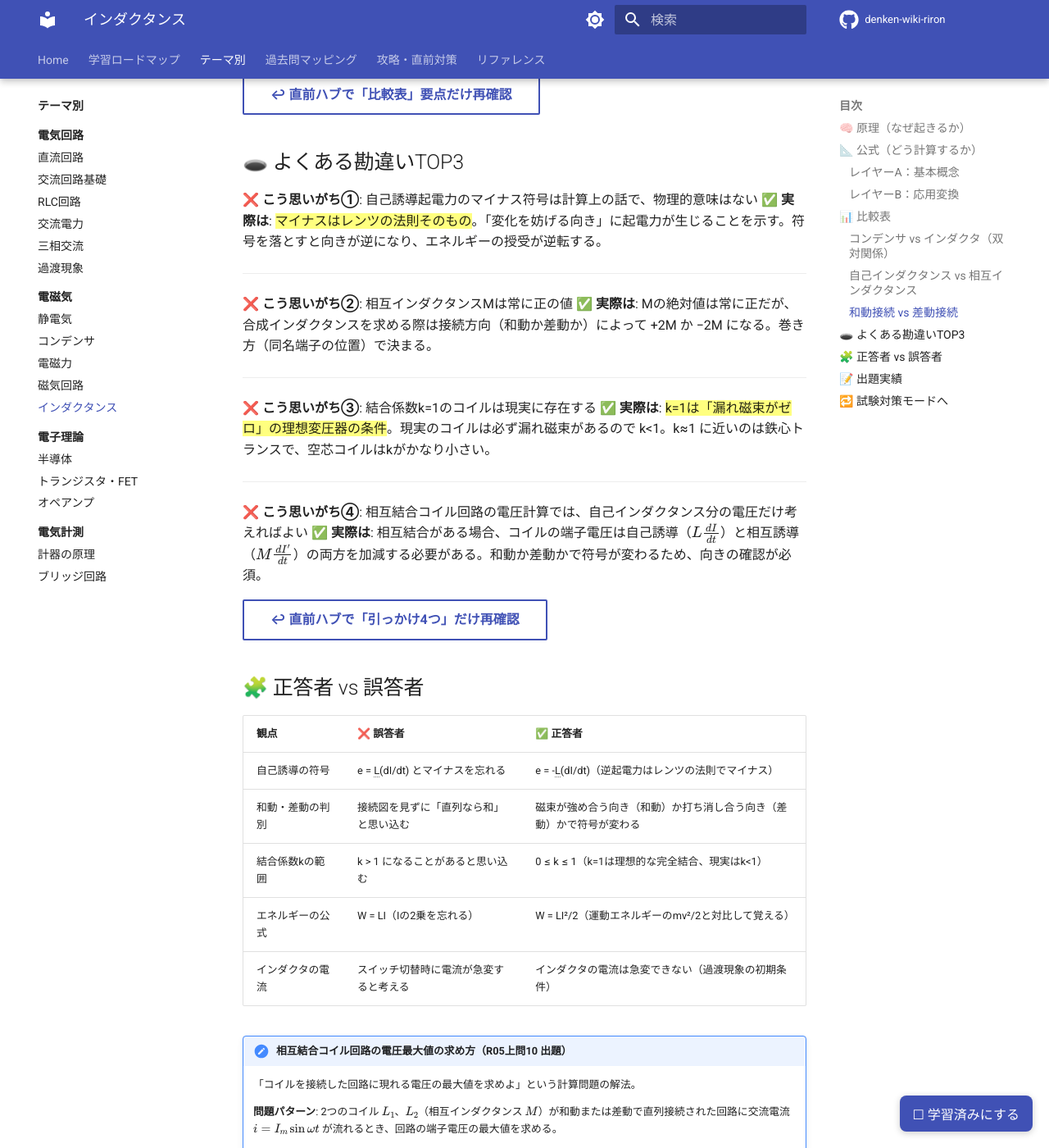
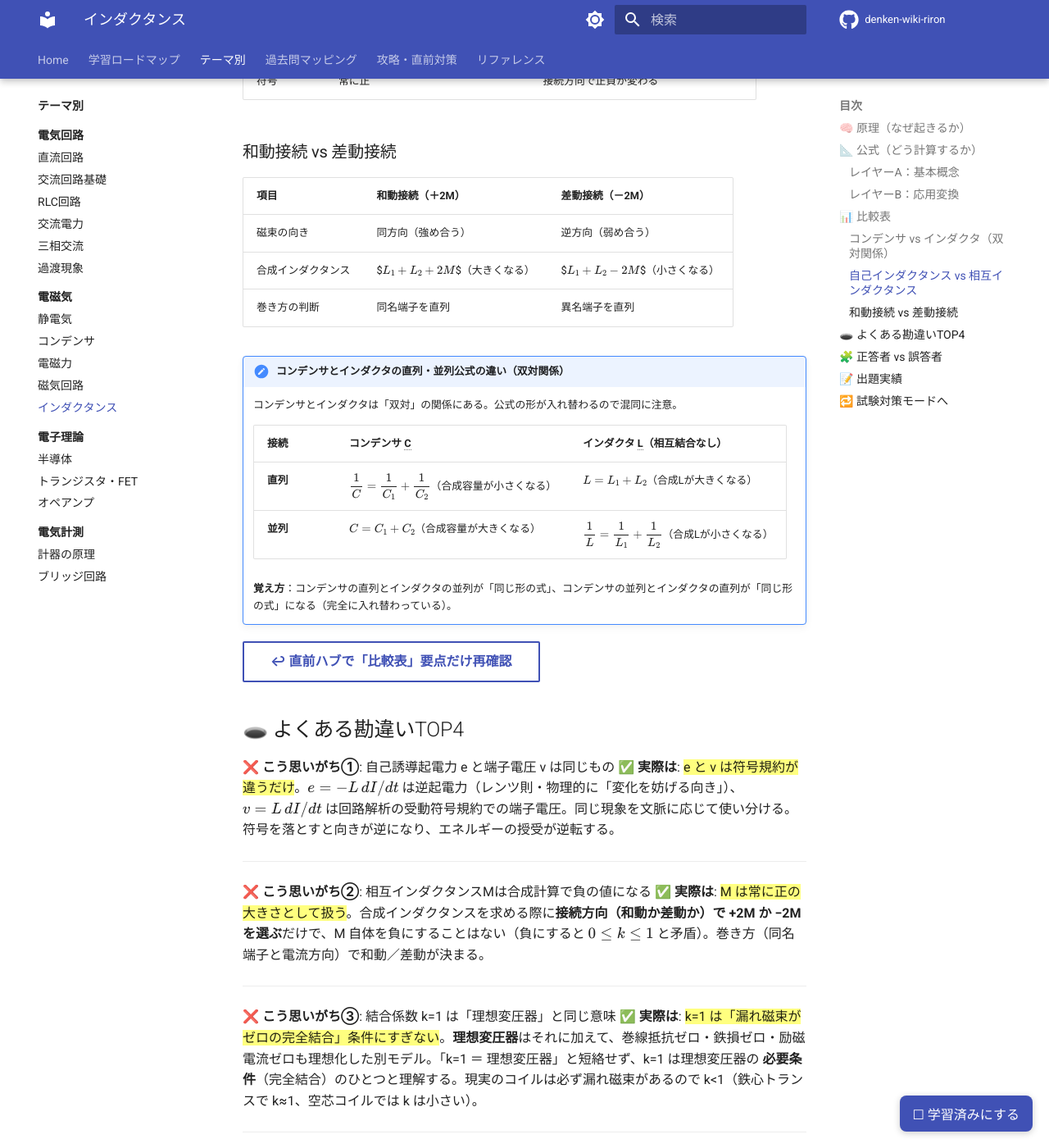
Before and after one commit to kfurufuru/denken-wiki-riron, an MkDocs documentation site: the page built from docs/themes/inductance.md, in a window 1280 px wide and 1400 px high, scrolled down 4795 px. Shown: the whole window at 82% size. Built offline with MkDocs 1.6.1 and Material for MkDocs 9.7.7, drawn with Linux system fonts in a browser that asks for light colours; comment, search, counter and statistics services are not loaded; some of the changed text lies outside the part shown.

Commit message:
feat(inductance): v0.7→v0.8 致命数式厳密化反映（ChatGPT指摘+secretary側同期）
ChatGPTレビュー指摘の致命数式修正を反映。secretary側 PR #60 と並走で
深掘り正典の内容も同期する（旧wiki は #58 後続 admonition で「深掘り正典」役割維持）。

レイヤーA：
- e = -L dI/dt（逆起電力・レンツ則）の意味を明確化
- 新規 row 追加: v = L dI/dt（端子電圧・受動符号規約）
- L = NΦ/I を λ=NΦ で1段ladder整理（L=λ/I=NΦ/I=μN²A/l）
- W = (1/2)LI² 適用条件「電流が定常状態」→「線形 L 一定なら過渡中でも瞬時値可」「磁気飽和で L 一定でない場合は単純適用不可」
- 「e と v はどちらが正しいか？」warning admonition 追加

レイヤーB：
- k=1 説明「理想変圧器の条件」→「完全結合条件（理想変圧器は別概念）」
- L和動・L差動 row に「M は正の大きさのまま ±2M」明示
- 「k=1 と理想変圧器は別概念」warning admonition 追加
- 「M の符号ルール」tip admonition 追加

よくある勘違いセクション：
- 見出し TOP3 → TOP4（既に4項目あり整合）
- ①: 自己誘導符号 → e vs v 使い分けに更新（より核心）
- ②: M正負 → 「M は常に正・接続方向で±2M選択」に再フレーム
- ③: k=1 現実存在性 → k=1 と理想変圧器の混同に再フレーム
- ④: 端子電圧計算 → そのまま

Level 2 等価回路：
- 「理想変圧器の条件：k=1」→「結合に関する条件は k=1、他に巻線抵抗ゼロ等」

frontmatter: version v0.7→v0.8 / exam_frequency「中」→「中〜高」
末尾日付: 2026-04-01 → 2026-05-27 + v0.8 変更点列挙

対応マッピング:
- ChatGPT #1 e vs v: ✅ レイヤーA 2 row + warning
- ChatGPT #2 W条件: ✅ レイヤーA row
- ChatGPT #3 λ整理: ✅ レイヤーA row 統合
- ChatGPT #7 k=1: ✅ レイヤーB row + warning + 勘違い③ + Level 2
- ChatGPT #8 M符号: ✅ レイヤーB row + tip + 勘違い②
- ChatGPT TOP3→TOP4: ✅ 見出し変更

AI諮問: secretary側 PR #60 と同pool（落合・ひろゆき・早川）の判断を本ブランチにも適用

Co-Authored-By: Claude Opus 4.7 <noreply@anthropic.com>

```diff
--- a/docs/themes/inductance.md
+++ b/docs/themes/inductance.md
@@ -38,9 +38,13 @@ exam_importance_rank: A
 
 | 公式 | 意味（日本語） | 使える条件 | 使えない条件 |
 |------|--------------|-----------|-------------|
-| $$e = -L\dfrac{dI}{dt}$$ | 電流が変化するとコイルは逆起電力を生じる | 線形コイル、均一磁界 | 鉄心が磁気飽和している場合 |
-| $$L = \dfrac{N\phi}{I} = \dfrac{\mu N^2 A}{l} \text{ [H]}$$ | コイルの構造（巻数・断面積・長さ・透磁率）でLが決まる | 均一磁界の場合 | 漏れ磁束が大きい場合は近似 |
-| $$W = \dfrac{1}{2}LI^2 \text{ [J]}$$ | コイルに蓄えられるエネルギーは電流の2乗に比例 | 電流が定常状態 | 過渡状態では瞬時値が変化 |
+| $$e = -L\dfrac{dI}{dt}$$ | **逆起電力 e**（レンツの法則）：電流変化に逆らう向きに発生。マイナスは物理的意味あり | 誘導現象の物理を語るとき・エネルギー授受の向きを問うとき | 回路解析で端子電圧として扱う場面（下式 v を使う） |
+| $$v = L\dfrac{dI}{dt}$$ | **端子電圧 v**（受動符号規約）：電流増加方向に電圧降下を取る。e と v は符号規約が違うだけで同一現象 | 回路解析（KVL）でコイル端子電圧として使うとき | 起電力の向きを論じるとき（上式 e を使う） |
+| $$L = \dfrac{\lambda}{I} = \dfrac{N\phi}{I} = \dfrac{\mu N^2 A}{l} \text{ [H]}$$ | コイル構造でLが決まる。**磁束鎖交数 λ = NΦ** を使えば L = λ/I と1段ladderで書ける（Φは1巻あたりの鎖交磁束） | 均一磁界の場合 | 漏れ磁束が大きい場合は近似 |
+| $$W = \dfrac{1}{2}LI^2 \text{ [J]}$$ | コイルに蓄えられるエネルギーは電流の2乗に比例 | **線形コイル（L 一定）。過渡中でも瞬時値として使える** | 鉄心が磁気飽和して L が一定でない場合は単純適用不可 |
+
+!!! warning "e と v はどちらが正しいか？"
+    両方正しい。<strong>物理現象を語るとき</strong>は $e = -L\,dI/dt$（レンツ則・逆起電力）。<strong>回路解析（KVL）でコイル端子電圧を求めるとき</strong>は $v = L\,dI/dt$（受動符号規約）。符号規約の違いだけで同一現象を表しており矛盾ではない。電験問題では文脈に応じて使い分ける。
 
 !!! note "環状鉄心コイルのL計算手順（R07上問3・H20問4・H18問4 出題）"
     環状鉄心コイルの自己インダクタンス計算は出題頻度が高い。公式の各記号の意味を理解して代入できるようにしておく。
@@ -68,9 +72,15 @@ exam_importance_rank: A
 | 公式/手法 | 意味 | 使える条件 | 使えない条件 |
 |----------|------|-----------|-------------|
 | $$e_2 = -M\dfrac{dI_1}{dt}$$ | コイル1の電流変化がコイル2に起電力を誘導（相互誘導） | 2コイルが磁気的に結合している場合 | 磁気遮蔽されている場合 |
-| $$k = \dfrac{M}{\sqrt{L_1 L_2}} \quad (0 \leq k \leq 1)$$ | 結合係数：どれだけ磁束が共有されているか | 常に定義可能 | k=1は理想変圧器（漏れ磁束ゼロ）の理想値 |
-| $$L = L_1 + L_2 + 2M \quad \text{（和動）}$$ | 磁束が同方向に強め合う直列接続 | 直列かつ磁束が同方向 | 磁束が逆方向（差動）では符号反転 |
-| $$L = L_1 + L_2 - 2M \quad \text{（差動）}$$ | 磁束が逆方向に弱め合う直列接続 | 直列かつ磁束が逆方向 | 和動接続では符号反転 |
+| $$k = \dfrac{M}{\sqrt{L_1 L_2}} \quad (0 \leq k \leq 1)$$ | 結合係数：磁束がどれだけ共有されているか。**k=1 は「漏れ磁束ゼロの完全結合」条件**（理想変圧器は別概念・後述） | 常に定義可能 | 完全結合は理想値（現実は k<1） |
+| $$L_{\text{和動}} = L_1 + L_2 + 2M$$ | 和動直列接続の合成 L。**M は正の大きさのまま +2M を加える**（M 自体は負にしない） | 直列かつ磁束が同方向（和動） | 差動接続では符号反転（下式） |
+| $$L_{\text{差動}} = L_1 + L_2 - 2M$$ | 差動直列接続の合成 L。**M は正の大きさのまま -2M を引く**（M 自体は負にしない） | 直列かつ磁束が逆方向（差動） | 和動接続では符号反転（上式） |
+
+!!! warning "k=1 と「理想変圧器」は別概念"
+    **k=1** は結合係数の理想値であり、「**漏れ磁束ゼロの完全結合**」を意味する。一方<strong>理想変圧器</strong>はそれに加えて、巻線抵抗ゼロ・鉄損ゼロ・励磁電流ゼロも理想化したモデル。よって「k=1 ＝ 理想変圧器」と短絡せず、「k=1 は理想変圧器の **必要条件**（完全結合）のひとつ」と理解する。現実のコイルは必ず漏れ磁束があるので k<1（鉄心トランスで k≈1、空芯コイルでは k は小さい）。
+
+!!! tip "相互インダクタンス M の符号ルール"
+    **M は常に正の大きさとして扱う**。和動なら +2M、差動なら -2M を選ぶだけ。M 自体を負にすることはない（負にすると $k = M/\sqrt{L_1 L_2}$ の定義 $0 \leq k \leq 1$ と矛盾する）。「絶対値で M を扱い、符号は接続方向で決める」と覚える。
 
 !!! note "和動・差動の見分け方と計算手順（H29問3・R04上問3 出題）"
     合成インダクタンスの計算は「和動か差動か」の判別が最大の落とし穴。
@@ -139,20 +149,20 @@ exam_importance_rank: A
 
 [↩ 直前ハブで「比較表」要点だけ再確認](https://kfurufuru.github.io/secretary-portal/denken3-riron-wiki.html#inductance){ .md-button target=_blank rel=noopener }
 
-## 🕳️ よくある勘違いTOP3
+## 🕳️ よくある勘違いTOP4
 
-**❌ こう思いがち①**: 自己誘導起電力のマイナス符号は計算上の話で、物理的意味はない
-**✅ 実際は**: ==マイナスはレンツの法則そのもの==。「変化を妨げる向き」に起電力が生じることを示す。符号を落とすと向きが逆になり、エネルギーの授受が逆転する。
+**❌ こう思いがち①**: 自己誘導起電力 e と端子電圧 v は同じもの
+**✅ 実際は**: ==e と v は符号規約が違うだけ==。$e = -L\,dI/dt$ は逆起電力（レンツ則・物理的に「変化を妨げる向き」）、$v = L\,dI/dt$ は回路解析の受動符号規約での端子電圧。同じ現象を文脈に応じて使い分ける。符号を落とすと向きが逆になり、エネルギーの授受が逆転する。
 
 ---
 
-**❌ こう思いがち②**: 相互インダクタンスMは常に正の値
-**✅ 実際は**: Mの絶対値は常に正だが、合成インダクタンスを求める際は接続方向（和動か差動か）によって +2M か −2M になる。巻き方（同名端子の位置）で決まる。
+**❌ こう思いがち②**: 相互インダクタンスMは合成計算で負の値になる
+**✅ 実際は**: ==M は常に正の大きさとして扱う==。合成インダクタンスを求める際に**接続方向（和動か差動か）で +2M か −2M を選ぶ**だけで、M 自体を負にすることはない（負にすると $0 \leq k \leq 1$ と矛盾）。巻き方（同名端子と電流方向）で和動／差動が決まる。
 
 ---
 
-**❌ こう思いがち③**: 結合係数k=1のコイルは現実に存在する
-**✅ 実際は**: ==k=1は「漏れ磁束がゼロ」の理想変圧器の条件==。現実のコイルは必ず漏れ磁束があるので k<1。k≈1 に近いのは鉄心トランスで、空芯コイルはkがかなり小さい。
+**❌ こう思いがち③**: 結合係数 k=1 は「理想変圧器」と同じ意味
+**✅ 実際は**: ==k=1 は「漏れ磁束がゼロの完全結合」条件にすぎない==。**理想変圧器**はそれに加えて、巻線抵抗ゼロ・鉄損ゼロ・励磁電流ゼロも理想化した別モデル。「k=1 ＝ 理想変圧器」と短絡せず、k=1 は理想変圧器の **必要条件**（完全結合）のひとつと理解する。現実のコイルは必ず漏れ磁束があるので k<1（鉄心トランスで k≈1、空芯コイルでは k は小さい）。
 
 ---
 
@@ -233,7 +243,7 @@ exam_importance_rank: A
 
     相互インダクタンスMを持つ2コイルの等価回路：
     - T型等価回路（Y等価）：L1-M、L2-M、Mの3インダクタ
-    - 理想変圧器の条件：k=1（完全結合）のとき
+    - 理想変圧器のうち**結合に関する条件**：k=1（完全結合・漏れ磁束ゼロ）。**他に巻線抵抗ゼロ・鉄損ゼロ・励磁電流ゼロ**も理想化するモデル
 
     \[ M = k\sqrt{L_1 L_2} \quad (0 \leq k \leq 1) \]
 
@@ -253,4 +263,4 @@ exam_importance_rank: A
 
 ---
 
-*最終確認: 2026-04-01 | ステータス: v0.7（構造・公式・数値検証済み） | [バージョニング基準](../reference/versioning.md)*
+*最終確認: 2026-05-27 | ステータス: v0.8（致命数式厳密化反映：e/v 使い分け・W 適用条件・λ整理・k=1 完全結合と理想変圧器の分離・M符号ルール・TOP3→TOP4）| [バージョニング基準](../reference/versioning.md)*
```
Also changed, not shown: other parts of docs/themes/inductance.md (+2 -2 lines).
